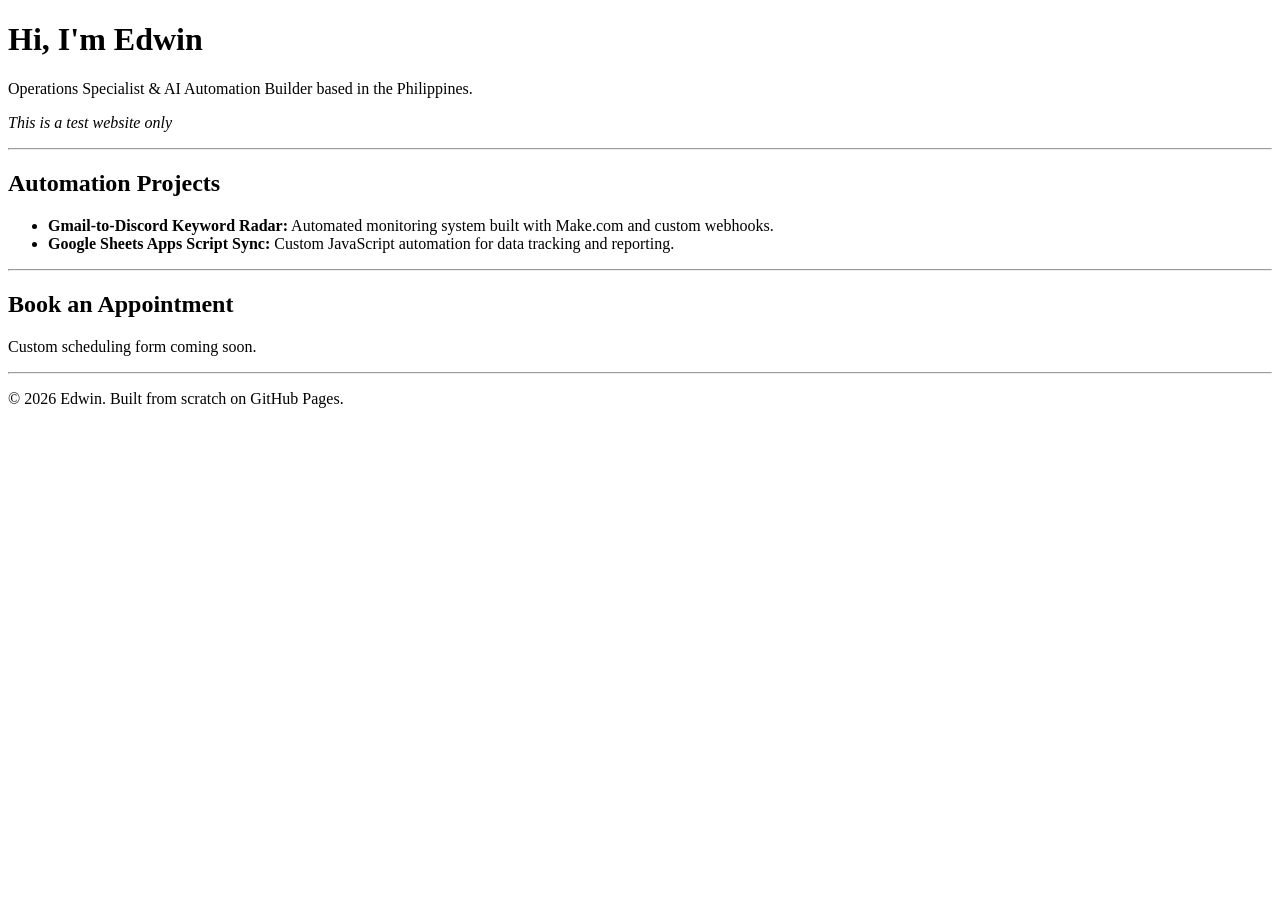
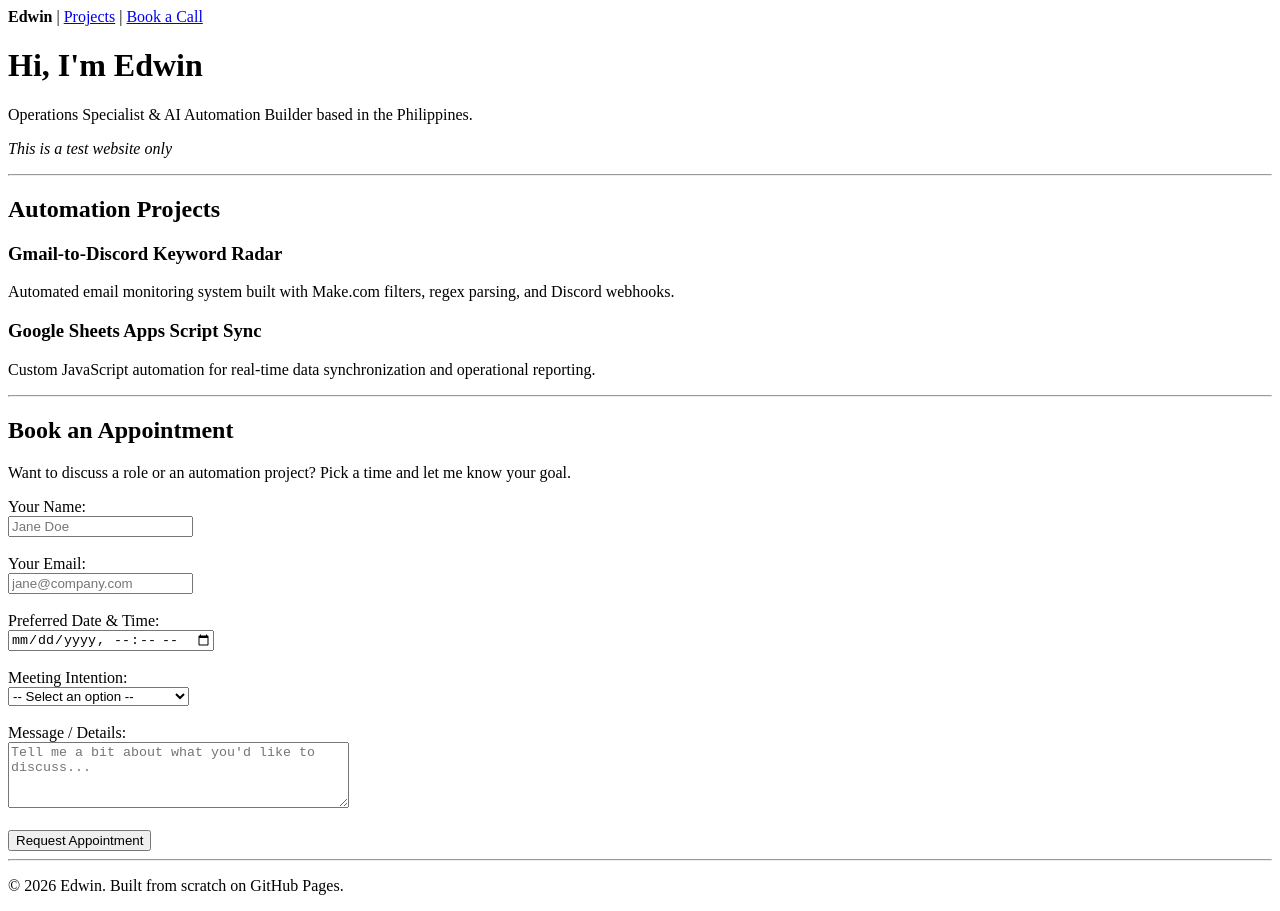
Before and after one commit to edwinpangsva/edwinpangsva.github.io, a plain HTML site: page index.html in a window 1280 px wide. Before the commit the page ends 800 px from the top, so only its background shows below. Drawn offline with Linux system fonts and the light colour scheme.

Commit message:
Update index.html

```diff
--- a/index.html
+++ b/index.html
@@ -6,6 +6,13 @@
   <title>Edwin | Operations & AI Automation</title>
 </head>
 <body>
+
+  <!-- Navigation Bar -->
+  <nav>
+    <strong>Edwin</strong> |
+    <a href="#projects">Projects</a> |
+    <a href="#booking">Book a Call</a>
+  </nav>
 
   <!-- Header Section -->
   <header>
@@ -21,14 +28,16 @@
     <!-- Projects Section -->
     <section id="projects">
       <h2>Automation Projects</h2>
-      <ul>
-        <li>
-          <strong>Gmail-to-Discord Keyword Radar:</strong> Automated monitoring system built with Make.com and custom webhooks.
-        </li>
-        <li>
-          <strong>Google Sheets Apps Script Sync:</strong> Custom JavaScript automation for data tracking and reporting.
-        </li>
-      </ul>
+
+      <article>
+        <h3>Gmail-to-Discord Keyword Radar</h3>
+        <p>Automated email monitoring system built with Make.com filters, regex parsing, and Discord webhooks.</p>
+      </article>
+
+      <article>
+        <h3>Google Sheets Apps Script Sync</h3>
+        <p>Custom JavaScript automation for real-time data synchronization and operational reporting.</p>
+      </article>
     </section>
 
     <hr>
@@ -36,7 +45,46 @@
     <!-- Booking Section -->
     <section id="booking">
       <h2>Book an Appointment</h2>
-      <p>Custom scheduling form coming soon.</p>
+      <p>Want to discuss a role or an automation project? Pick a time and let me know your goal.</p>
+
+      <form id="booking-form">
+        <div>
+          <label for="visitor-name">Your Name:</label><br>
+          <input type="text" id="visitor-name" name="name" placeholder="Jane Doe" required>
+        </div>
+        <br>
+
+        <div>
+          <label for="visitor-email">Your Email:</label><br>
+          <input type="email" id="visitor-email" name="email" placeholder="jane@company.com" required>
+        </div>
+        <br>
+
+        <div>
+          <label for="meeting-time">Preferred Date & Time:</label><br>
+          <input type="datetime-local" id="meeting-time" name="datetime" required>
+        </div>
+        <br>
+
+        <div>
+          <label for="intention">Meeting Intention:</label><br>
+          <select id="intention" name="intention" required>
+            <option value="">-- Select an option --</option>
+            <option value="interview">Job Interview / Opportunity</option>
+            <option value="project">Automation Project Inquiry</option>
+            <option value="networking">General Networking</option>
+          </select>
+        </div>
+        <br>
+
+        <div>
+          <label for="message">Message / Details:</label><br>
+          <textarea id="message" name="message" rows="4" cols="40" placeholder="Tell me a bit about what you'd like to discuss..." required></textarea>
+        </div>
+        <br>
+
+        <button type="submit">Request Appointment</button>
+      </form>
     </section>
   </main>
 
```
